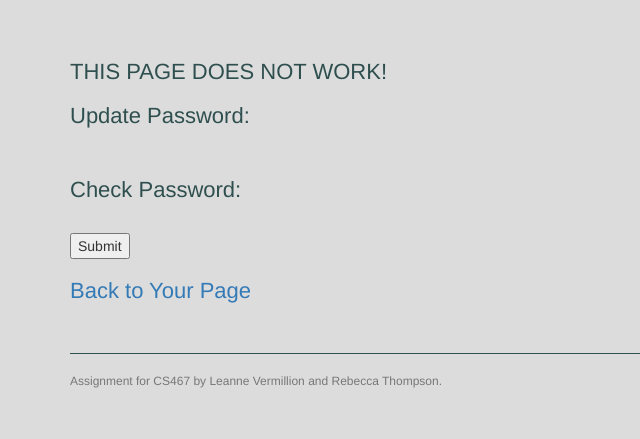
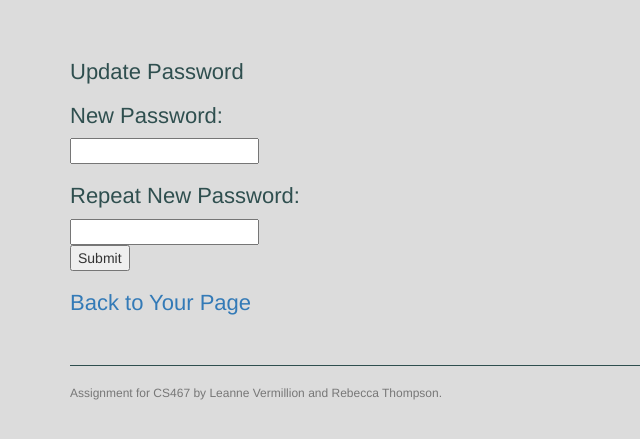
Before and after one commit to rlyth/Tabletop-Game-Server, a Flask app: page /profile in a window 1280 px wide. Shown: the part 80-519 px from the top of the page, without its empty margins (0-640 px from the left). Run offline with Flask 2, Linux system fonts and the light colour scheme; the visitor is signed in with stand-in values (Sample User, id 1); parts of the project's set-up code (start-up, migrations or seed data) failed here and were passed over; some libraries are stand-ins or nearby versions.

Commit message:
Can update password from Profile page

```diff
--- a/app.py
+++ b/app.py
@@ -114,10 +114,18 @@ def newUser():
 	else:
 		return render_template('newuser.html', form = logInForm)
 
-@app.route("/profile")
+@app.route("/profile", methods = ['GET', 'POST'])
 def profile():
-	passedUserName = session['username']
-	return render_template('profile.html', passedUserName=passedUserName)
+    logInForm = userForm()
+
+    if request.method == 'POST':
+        if request.form["password"] == request.form["password2"]:
+            user = User.query.filter_by(username=session['username']).one()
+            user.set_password(request.form["password"])
+            db.session.commit()
+
+    passedUserName = session['username']
+    return render_template('profile.html', passedUserName=passedUserName, form = logInForm)
 
 @app.route("/signin", methods = ['GET', 'POST'])
 def signIn():
--- a/templates/profile.html
+++ b/templates/profile.html
@@ -27,10 +27,13 @@
         </div>
 
         <div class="row marketing">
-            <form action="" method="patch" id="loginForm">
-                <h2> THIS PAGE DOES NOT WORK!</h2>
-                <h2> Update Password: </h2><br>
-                <h2> Check Password: </h2><br>
+            <form action="/profile" method="POST" id="loginForm">
+                {{ form.csrf_token }}
+                <h2>Update Password</h2>
+                <h2> New Password: </h2>
+                {{ form.password }}<br>
+                <h2> Repeat New Password: </h2>
+                {{ form.password2 }}<br>
                 <!-- Check \password fits requirements -->
                 <input type="submit" value="Submit">  <!-- on successful submit open login.html -->
             </form>
```
